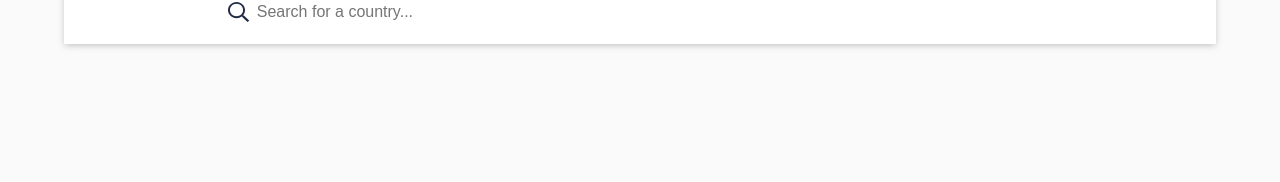
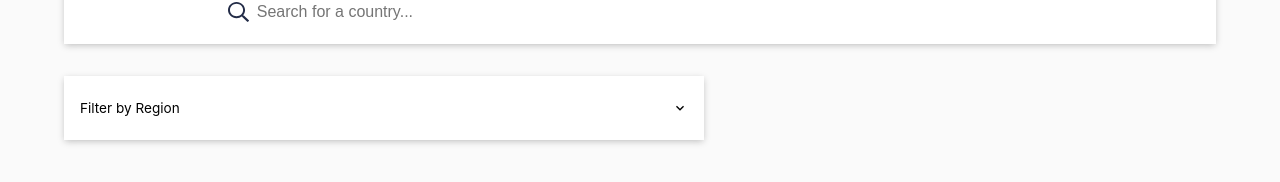
Before and after one commit to patrykj369/countries-api, a React (Create React App) app: page / in a window 1280 px wide. Shown: the part 148-330 px from the top of the page. Built offline with nearby package versions, Linux system fonts and the light colour scheme.

Commit message:
added fminimally filterbar

```diff
--- /dev/null
+++ b/src/components/Filterbar/Filterbar.tsx
@@ -0,0 +1,29 @@
+import React, {FC} from 'react';
+import styled from 'styled-components';
+
+import {colors} from './../../styledHelpers/colors';
+import { fontSize } from '../../styledHelpers/fontSize';
+
+const Wrapper = styled.div`
+    width: 50vw;
+    height: 8vh;
+    display: flex;
+    justify-content: space-between;
+    align-items: center;
+    padding: 0 1rem;
+    box-shadow: 0px 2px 7px -1px rgb(185, 185, 185);
+    background-color: ${colors.whiteDMLM};
+    font-size: ${fontSize[14]};
+    .arrow-down{
+        height: 1rem;
+    }
+`;
+
+export const Filterbar: FC = () => {
+    return(
+        <Wrapper>
+            <p>Filter by Region</p>
+            <img className="arrow-down" src="./icons/keyboard_arrow_down.svg" alt="Arrow Down"></img>
+        </Wrapper>
+    );
+}
--- a/src/components/MainPage/MainPage.tsx
+++ b/src/components/MainPage/MainPage.tsx
@@ -5,6 +5,7 @@ import {device} from './../../styledHelpers/deviceWidth';
 import {colors} from './../../styledHelpers/colors';
 import { Navbar } from '../Navbar/Navbar';
 import { Searchbar} from '../Searchbar/Searchbar';
+import { Filterbar} from '../Filterbar/Filterbar';
 
 const MyComponent = styled.div`
     min-height: 100vh;
@@ -19,6 +20,11 @@ const MyComponent = styled.div`
         justify-content: center;
         margin-top: 1.5rem;
     }
+
+    .filterbar{
+        margin-top: 2rem;
+        margin-left: 5vw;
+    }
 `;
 
 
@@ -31,6 +37,11 @@ export const MainPage: FC = () => {
                 <Searchbar/>
             </div>
 
+            <div className="filterbar">
+               <Filterbar></Filterbar>
+            </div>
+
+
         </MyComponent>
     )
 }
--- a/src/components/Searchbar/Searchbar.tsx
+++ b/src/components/Searchbar/Searchbar.tsx
@@ -10,7 +10,6 @@ const Wrapper = styled.div`
     justify-content: center;
     align-items: center;
     padding: 0 .5rem;
-    border: none;
     box-shadow: 0px 2px 7px -1px rgb(185, 185, 185);
     background-color: ${colors.whiteDMLM};
 
```
Also changed, not shown: public/icons/keyboard_arrow_down.svg (added), public/icons/keyboard_arrow_up.svg (added).
